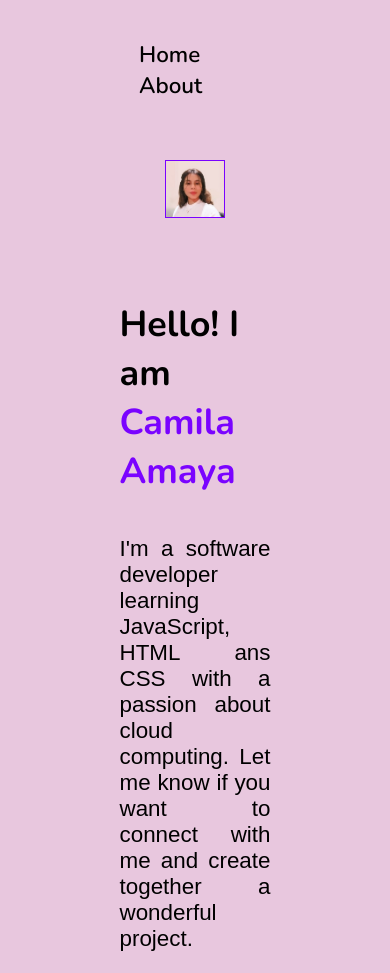
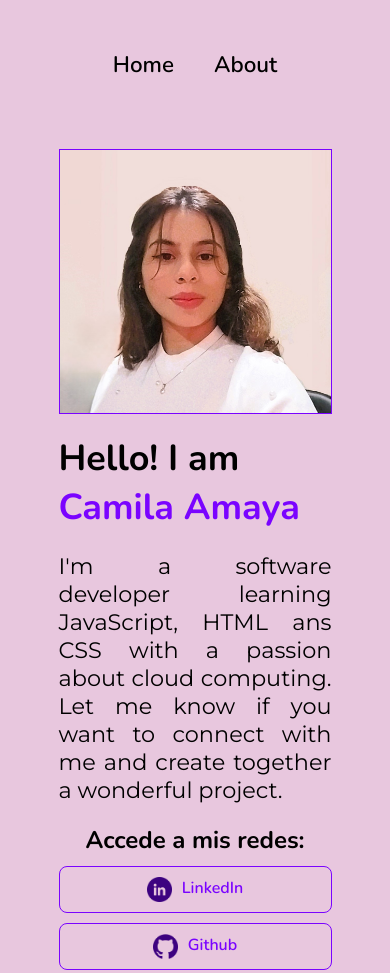
Before and after one commit to CmilAmaya/basic-portfolio, a plain HTML site: page index.html in a window 390 px wide. Shown: the top 973 px of the page. Drawn offline with nearby package versions, Linux system fonts and the light colour scheme.

Commit message:
Correction in responsive design

```diff
--- a/styles/about.css
+++ b/styles/about.css
@@ -6,20 +6,20 @@
     box-sizing: border-box;
 }
 
-.header{
-    padding: 2% 0%;
+.header {
+    padding: 2% 10%;
 }
 
-.header__nav__links{
+.header__nav__links {
     font-family: "Nunito", sans-serif;
     font-size: 22px;
     font-weight: 600;
-    padding: 100px;
+    padding: 10px 20px;
     color: #000;
     text-decoration: none;
 }
 
-.header__nav__links:hover{
+.header__nav__links:hover {
     color: #7A03FF;
 }
 
@@ -31,32 +31,37 @@ body {
     flex-direction: column;
 }
 
-.presentation{
+.presentation {
     display: flex;
-    margin: 0 100px;
-    gap: 50px;
+    align-items: center;
+    justify-content: space-between;
+    margin: 0 10%;
+    gap: 20px;
 }
 
-.presentation__content{
+.presentation__content {
+    width: 100%;
+    max-width: 600px;
     display: flex;
     flex-direction: column;
-    justify-content:center;
+    justify-content: center;
     gap: 30px;
 }
 
-.presentation__content__title{
+.presentation__content__title {
     font-family: "Nunito", sans-serif;
     font-size: 36px;
 }
 
-.presentation__content__text{
-    font-family: "Monserrat", sans-serif;
+.presentation__content__text {
+    font-family: "Montserrat", sans-serif;
     font-size: 18px;
     text-align: justify;
 }
 
 .face__image {
-    width: 40%;
+    width: 100%;
+    max-width: 350px;
     border: 1px solid #7A03FF !important;
     margin-top: 39px;
 }
@@ -72,12 +77,25 @@ body {
     margin-top: auto;
 }
 
-@media (max-width: 1200px){
+@media (max-width: 1200px) {
+    .header {
+        padding: 10%;
+    }
 
-    .presentation{
+    .presentation {
         flex-direction: column-reverse;
         margin-bottom: 10px;
         justify-content: center;
+        padding: 5%;
     }
 
+    .presentation__content {
+        width: 100%;
+        max-width: none;
+    }
+
+    .face__image {
+        width: 100%;
+        max-width: none;
+    }
 }
--- a/styles/index.css
+++ b/styles/index.css
@@ -1,11 +1,11 @@
 @import url('https://fonts.googleapis.com/css2?family=Montserrat:ital,wght@0,100..900;1,100..900&family=Nunito:ital,wght@0,200..1000;1,200..1000&display=swap');
 
-:root{
+:root {
     --primary-color: #000;
     --secondary-color: #7A03FF;
     --tertiary-color: #E8C7DE;
 
-    --montserrat-font: "Monserrat", sans-serif;
+    --montserrat-font: "Montserrat", sans-serif;
     --nunito-font: "Nunito", sans-serif;
 }
 
@@ -15,26 +15,30 @@
     box-sizing: border-box;
 }
 
-.header{
-    padding: 2% 0%;
+.header {
+    padding: 2% 10%;
 }
 
-.header__nav__links{
-    font-family:var(--nunito-font);
+.header__nav{
+    display: flex;
+}
+
+.header__nav__links {
+    font-family: var(--nunito-font);
     font-size: 1.4rem;
     font-weight: 600;
-    padding: 100px;
-    color:var(--primary-color);
+    padding: 10px 20px;
+    color: var(--primary-color);
     text-decoration: none;
 }
 
-.header__nav__links:hover{
+.header__nav__links:hover {
     color: var(--secondary-color);
 }
 
 body {
     background-color: var(--tertiary-color);
-    color:var(--primary-color);
+    color: var(--primary-color);
     min-height: 100vh;
     display: flex;
     flex-direction: column;
@@ -43,17 +47,17 @@ body {
 .presentation {
     display: flex;
     align-items: center;
-    margin: 0 100px;
     justify-content: space-between;
-    flex: 1;
-    gap: 82px;
+    margin: 0 10%;
+    gap: 20px;
 }
 
 .presentation-content {
-    width: 50%;
+    width: 100%;
+    max-width: 600px;
     display: flex;
     flex-direction: column;
-    gap: 40px;
+    gap: 20px;
 }
 
 .presentation-content-title {
@@ -75,7 +79,7 @@ span {
     display: flex;
     flex-direction: column;
     align-items: center;
-    gap: 20px;
+    gap: 10px;
 }
 
 .presentation__links_subtitle {
@@ -87,14 +91,15 @@ span {
 }
 
 .presentation-links-button {
-    width: 40%;
+    width: 100%;
+    max-width: 300px;
     text-align: center;
     padding: 10px 0;
     border-radius: 8px;
-    font-family:var(--nunito-font);
+    font-family: var(--nunito-font);
     text-decoration: none;
     color: var(--secondary-color);
-    border: 1px solid  var(--secondary-color);
+    border: 1px solid var(--secondary-color);
     display: flex;
     justify-content: center;
     gap: 10px;
@@ -106,7 +111,8 @@ span {
 }
 
 .face__image {
-    width: 40%;
+    width: 100%;
+    max-width: 350px;
     border: 1px solid var(--secondary-color) !important;
 }
 
@@ -114,30 +120,41 @@ span {
     background-color: var(--secondary-color);
     padding: 10px;
     color: white;
-    font-family:var(--nunito-font);
+    font-family: var(--nunito-font);
     text-align: center;
     font-size: 1.2rem;
     font-weight: 400;
     margin-top: auto;
 }
 
-@media (max-width: 1200px){
-
-    .header{
+@media (max-width: 1200px) {
+    .header {
         padding: 10% 10%;
     }
 
-    .header__nav__links{
-        justify-content: space-between;
+    .header__nav{
+        display: flex;
+        justify-content: center;
     }
 
-    .presentation{
+    .presentation {
         flex-direction: column-reverse;
         margin-bottom: 10px;
         padding: 5%;
     }
 
-    .presentation-content{
-        width: auto;
+    .presentation-content {
+        width: 100%;
+        max-width: none;
+    }
+
+    .presentation-links-button {
+        width: 100%;
+        max-width: none;
+    }
+
+    .face__image {
+        width: 100%;
+        max-width: none;
     }
 }
```
